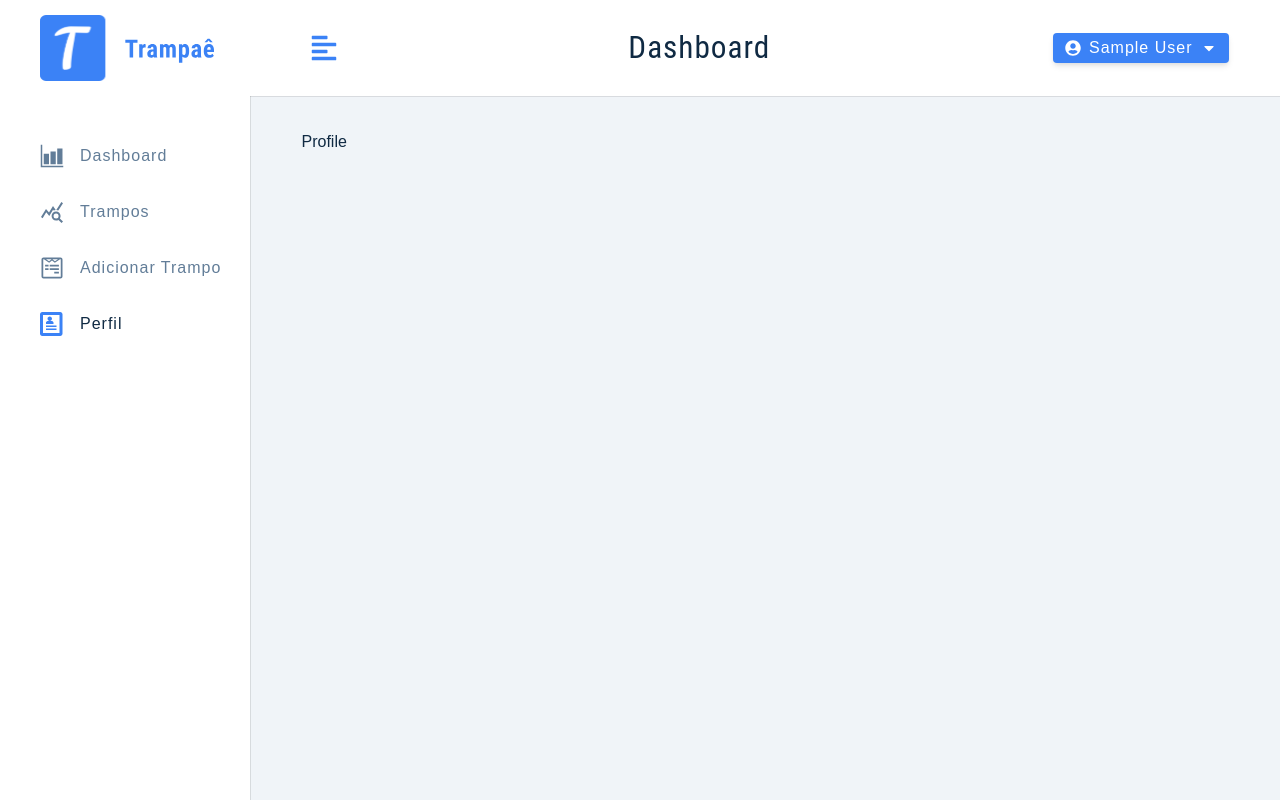
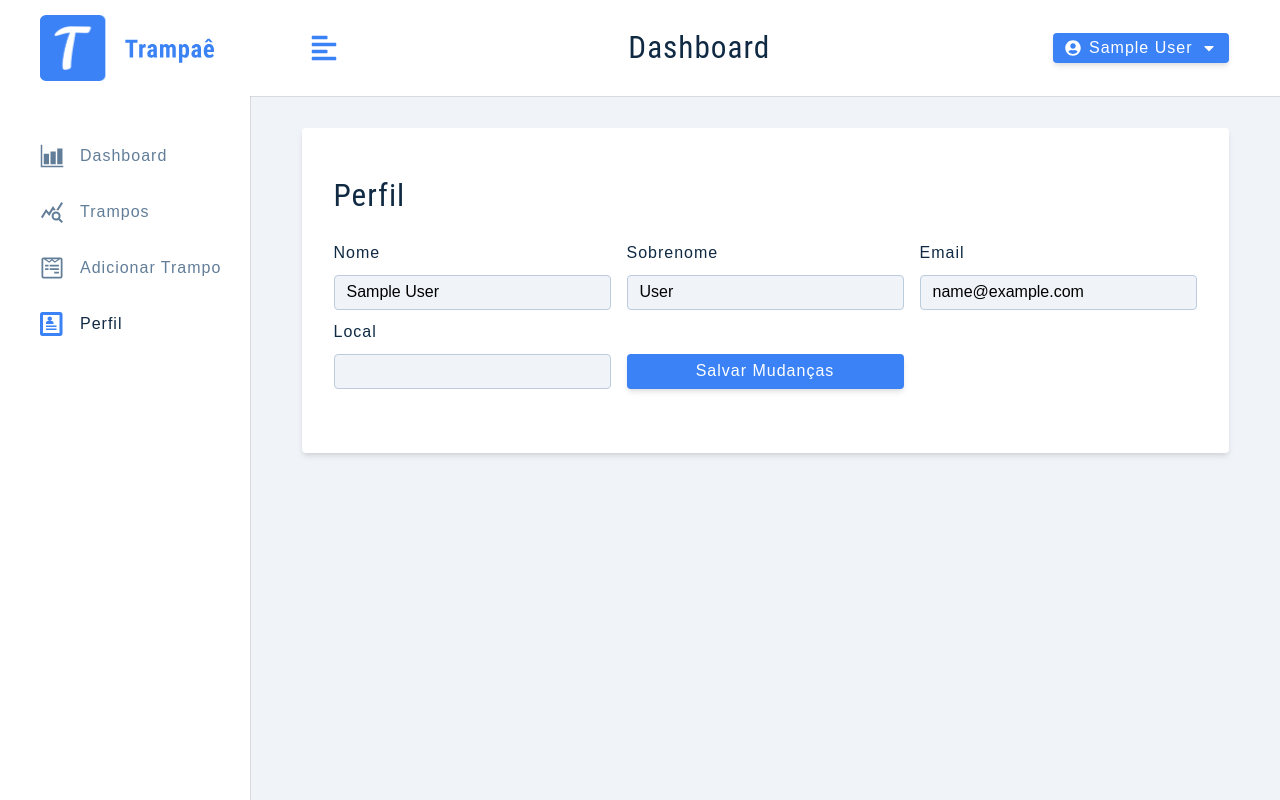
Before and after one commit to Lutefd/Trampae, a React (Create React App) app: page /profile in a window 1280 px wide. Built offline with nearby package versions, Linux system fonts and the light colour scheme; sample sign-in values are in the browser's storage.

Commit message:
add profile page

```diff
--- a/src/pages/dashboard/Profile.js
+++ b/src/pages/dashboard/Profile.js
@@ -1,4 +1,71 @@
+import { FormRow } from '../../components';
+import Wrapper from '../../assets/wrappers/DashboardFormPage';
+import { toast } from 'react-toastify';
+import { useState } from 'react';
+import { useSelector, useDispatch } from 'react-redux';
 const Profile = () => {
-  return <div>Profile</div>;
+  const { isLoading, user } = useSelector((store) => store.user);
+  const dispatch = useDispatch();
+  const [userData, setUserData] = useState({
+    name: user?.name || '',
+    email: user?.email || '',
+    lastName: user?.lastName || '',
+    location: user?.location || '',
+  });
+
+  const handleSubmit = (e) => {
+    e.preventDefault();
+    const { name, email, lastName, location } = userData;
+
+    if (!name || !email || !lastName || !location) {
+      toast.error('Please Fill Out All Fields');
+      return;
+    }
+  };
+  const handleChange = (e) => {
+    const name = e.target.name;
+    const value = e.target.value;
+    setUserData({ ...userData, [name]: value });
+  };
+  return (
+    <Wrapper>
+      <form className="form" onSubmit={handleSubmit}>
+        <h3>Perfil</h3>
+
+        <div className="form-center">
+          <FormRow
+            type="text"
+            labelText="Nome"
+            name="name"
+            value={userData.name}
+            handleChange={handleChange}
+          />
+          <FormRow
+            type="text"
+            labelText="Sobrenome"
+            name="lastName"
+            value={userData.lastName}
+            handleChange={handleChange}
+          />
+          <FormRow
+            type="email"
+            name="email"
+            value={userData.email}
+            handleChange={handleChange}
+          />
+          <FormRow
+            type="text"
+            labelText="Local"
+            name="location"
+            value={userData.location}
+            handleChange={handleChange}
+          />
+          <button className="btn btn-block" type="submit" disabled={isLoading}>
+            {isLoading ? 'Processando' : 'Salvar mudanças'}
+          </button>
+        </div>
+      </form>
+    </Wrapper>
+  );
 };
 export default Profile;
```
